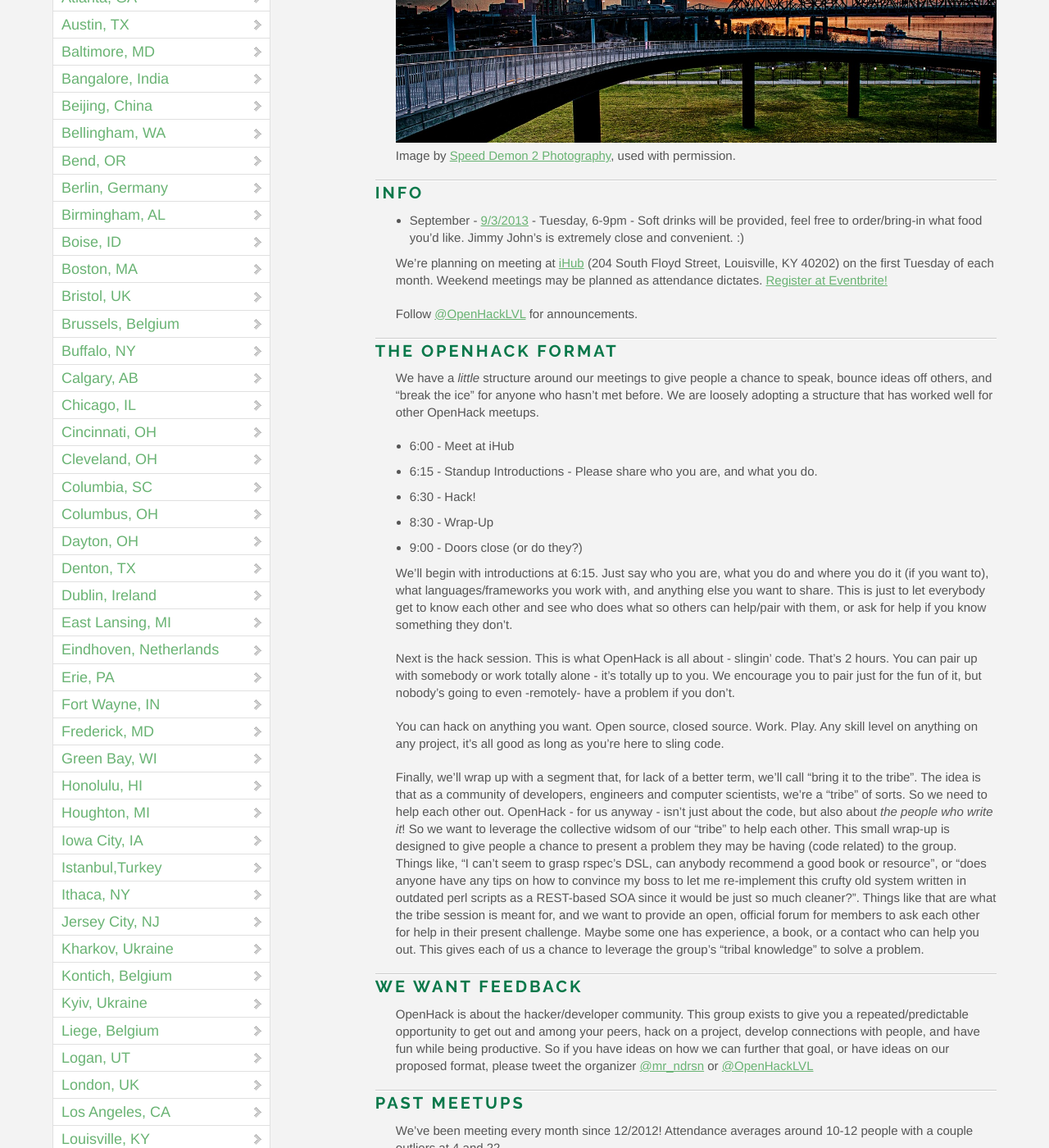
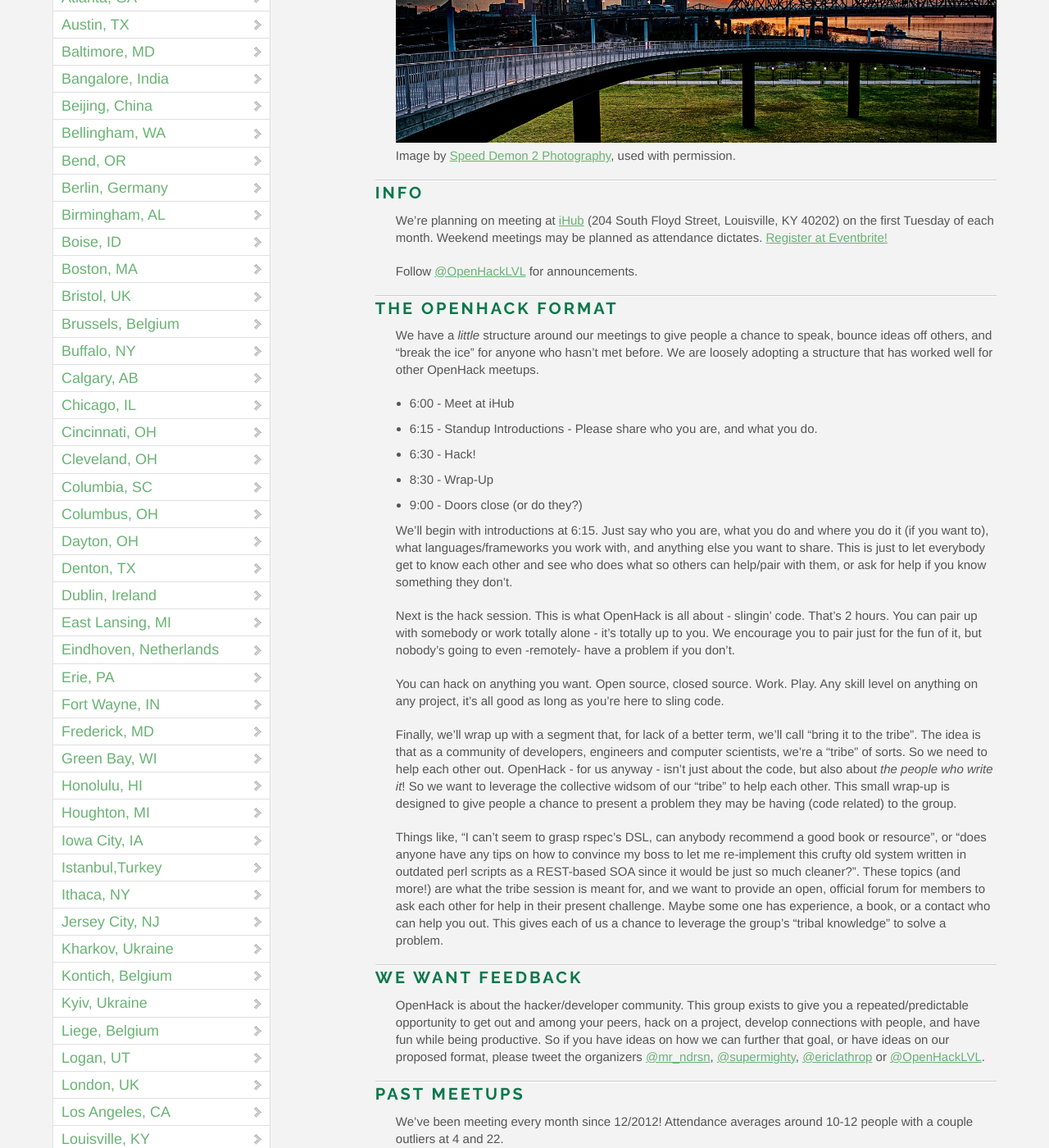
Before and after one commit to OpenHack/openhack.github.com, a Jekyll site: the page built from louisville/index.markdown, in a window 1280 px wide and 1400 px high, scrolled down 335 px. Shown: the whole window at 82% size. Built offline with Jekyll 4.4.1, drawn with Linux system fonts in a browser that asks for light colours; nearby versions of some CDN libraries; comment, search, counter and statistics services are not loaded.

Commit message:
Updates to Louisville formatting and maintainers

```diff
--- a/louisville/index.markdown
+++ b/louisville/index.markdown
@@ -5,22 +5,26 @@
 
 ## Louisville, KY
 
-![January Sunset Over Louisville](/louisville/january_sunset_over_louisville_014.jpg)
-Image by [Speed Demon 2 Photography](http://speeddemon2.com/), used with permission.
+![January Sunset Over
+Louisville](/louisville/january_sunset_over_louisville_014.jpg)
+Image by [Speed Demon 2 Photography](http://speeddemon2.com/), used with
+permission.
 
 ### Info
 
-* September - [9/3/2013](http://openhack_lvl.eventbrite.com) - Tuesday, 6-9pm - Soft drinks will be provided, feel free to order/bring-in what food you'd like.  Jimmy John's is extremely close and convenient.  :)
-
-We're planning on meeting at [iHub](http://nucleusky.com/ihub) (204 South Floyd Street, Louisville, KY 40202) on the first Tuesday of each month. Weekend meetings may be planned as attendance dictates. [Register at Eventbrite!](http://openhack_lvl.eventbrite.com)
+We're planning on meeting at [iHub](http://nucleusky.com/ihub) (204 South Floyd
+Street, Louisville, KY 40202) on the first Tuesday of each month. Weekend
+meetings may be planned as attendance dictates.
+[Register at Eventbrite!](http://openhack_lvl.eventbrite.com)
 
 Follow [@OpenHackLVL](http://twitter.com/OpenHackLVL) for announcements.
 
 ### The OpenHack Format
 
-We have a *little* structure around our meetings to give people a chance to speak, bounce
-ideas off others, and "break the ice" for anyone who hasn't met before.  We are loosely
-adopting a structure that has worked well for other OpenHack meetups.
+We have a *little* structure around our meetings to give people a chance to
+speak, bounce ideas off others, and "break the ice" for anyone who hasn't met
+before.  We are loosely adopting a structure that has worked well for other
+OpenHack meetups.
 
 - 6:00 - Meet at iHub
 - 6:15 - Standup Introductions - Please share who you are, and what you do.
@@ -28,41 +32,52 @@
 - 8:30 - Wrap-Up
 - 9:00 - Doors close (or do they?)
 
-We'll begin with introductions at 6:15. Just say who you are, what you do and where you do
-it (if you want to), what languages/frameworks you work with, and anything else you want to
-share. This is just to let everybody get to know each other and see who does what so others
-can help/pair with them, or ask for help if you know something they don't.
+We'll begin with introductions at 6:15. Just say who you are, what you do and
+where you do it (if you want to), what languages/frameworks you work with, and
+anything else you want to share. This is just to let everybody get to know each
+other and see who does what so others can help/pair with them, or ask for help
+if you know something they don't.
 
-Next is the hack session. This is what OpenHack is all about - slingin' code. That's
-2 hours. You can pair up with somebody or work totally alone - it's totally up to you. We
-encourage you to pair just for the fun of it, but nobody's going to even -remotely- have
-a problem if you don't.
+Next is the hack session. This is what OpenHack is all about - slingin' code.
+That's 2 hours. You can pair up with somebody or work totally alone - it's
+totally up to you. We encourage you to pair just for the fun of it, but
+nobody's going to even -remotely- have a problem if you don't.
 
-You can hack on anything you want. Open source, closed source. Work. Play.  Any skill level
-on anything on any project, it's all good as long as you're here to sling code.
+You can hack on anything you want. Open source, closed source. Work. Play.  Any
+skill level on anything on any project, it's all good as long as you're here to
+sling code.
 
-Finally, we'll wrap up with a segment that, for lack of a better term, we'll call "bring it
-to the tribe". The idea is that as a community of developers, engineers and computer
-scientists, we're a "tribe" of sorts. So we need to help each other out.  OpenHack - for us
-anyway - isn't just about the code, but also about *the people who write it*! So we want to
-leverage the collective widsom of our "tribe" to help each other. This small wrap-up is
-designed to give people a chance to present a problem they may be having (code related) to
-the group. Things like, "I can't seem to grasp rspec's DSL, can anybody recommend a good
-book or resource", or "does anyone have any tips on how to convince my boss to let me
-re-implement this crufty old system written in outdated perl scripts as a REST-based SOA
-since it would be just so much cleaner?". Things like that are what the tribe session is
-meant for, and we want to provide an open, official forum for members to ask each other for
-help in their present challenge. Maybe some one has experience, a book, or a contact who can
-help you out. This gives each of us a chance to leverage the group's "tribal knowledge" to
-solve a problem.
+Finally, we'll wrap up with a segment that, for lack of a better term, we'll
+call "bring it to the tribe". The idea is that as a community of developers,
+engineers and computer scientists, we're a "tribe" of sorts. So we need to help
+each other out.  OpenHack - for us anyway - isn't just about the code, but also
+about *the people who write it*! So we want to leverage the collective widsom
+of our "tribe" to help each other. This small wrap-up is designed to give
+people a chance to present a problem they may be having (code related) to the
+group.
+
+Things like, "I can't seem to grasp rspec's DSL, can anybody recommend a
+good book or resource", or "does anyone have any tips on how to convince my
+boss to let me re-implement this crufty old system written in outdated perl
+scripts as a REST-based SOA since it would be just so much cleaner?". These
+topics (and more!) are what the tribe session is meant for, and we want to
+provide an open, official forum for members to ask each other for help in their
+present challenge. Maybe some one has experience, a book, or a contact who can
+help you out. This gives each of us a chance to leverage the group's "tribal
+knowledge" to solve a problem.
 
 ### We want feedback
 
 OpenHack is about the hacker/developer community. This group exists to give you
-a repeated/predictable opportunity to get out and among your peers, hack on a project,
-develop connections with people, and have fun while being productive. So if you have ideas
-on how we can further that goal, or have ideas on our proposed format, please tweet the
-organizer [@mr_ndrsn](http://twitter.com/mr_ndrsn) or [@OpenHackLVL](http://twitter.com/OpenHackLVL)
+a repeated/predictable opportunity to get out and among your peers, hack on a
+project, develop connections with people, and have fun while being productive.
+So if you have ideas on how we can further that goal, or have ideas on our
+proposed format, please tweet the organizers
+[@mr_ndrsn](https://twitter.com/mr_ndrsn),
+[@supermighty](https://twitter.com/supermighty),
+[@ericlathrop](https://twitter.com/ericlathrop) or
+[@OpenHackLVL](https://twitter.com/OpenHackLVL).
 
 ### Past meetups
-We've been meeting every month since 12/2012!  Attendance averages around 10-12 people with a couple outliers at 4 and 22.
+We've been meeting every month since 12/2012!  Attendance averages around 10-12
+people with a couple outliers at 4 and 22.
```
